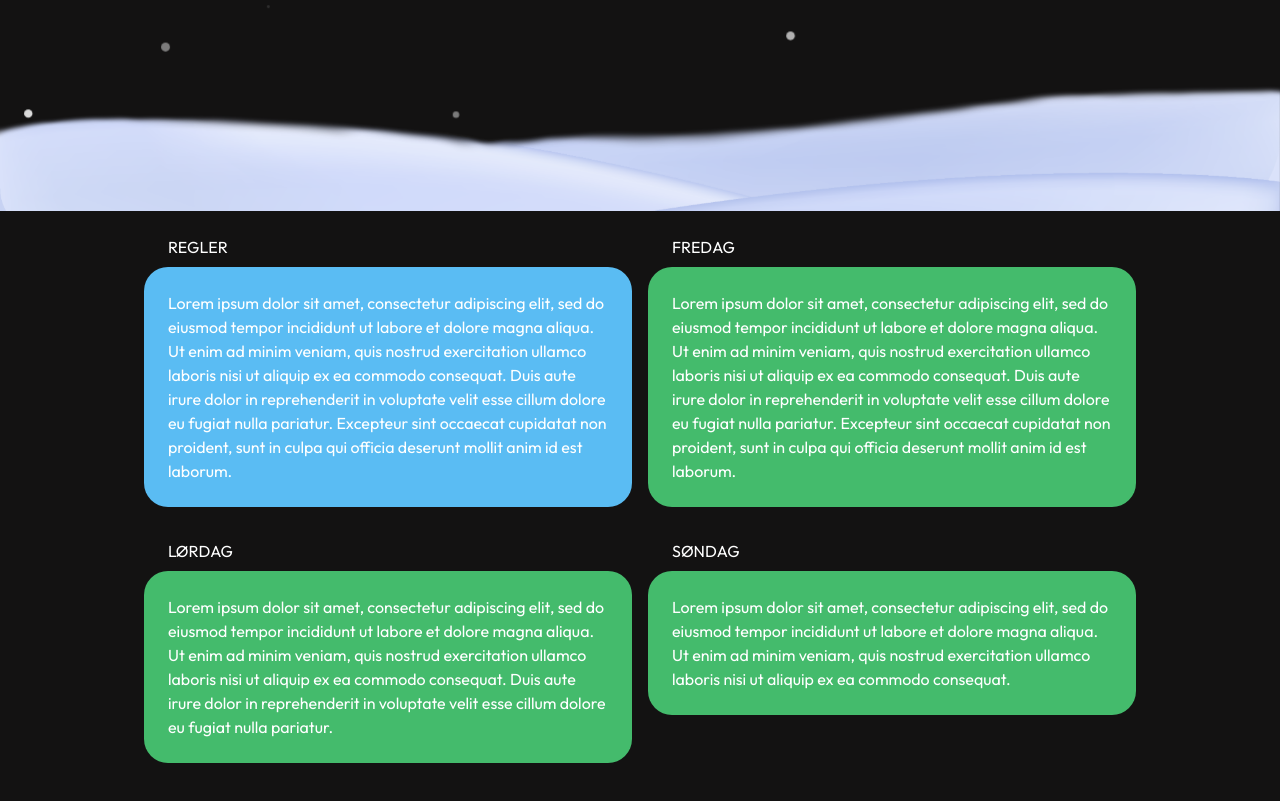
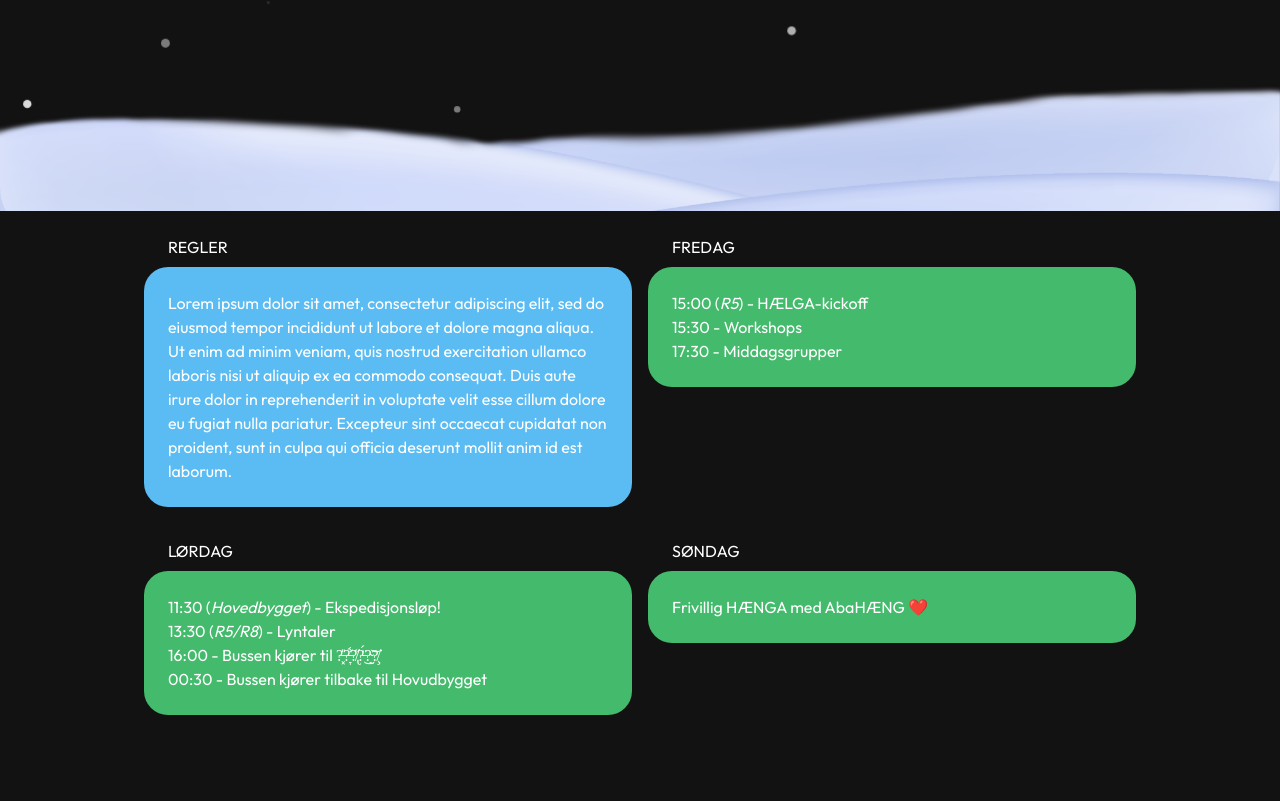
Before and after one commit to Thor-Herman/HAELGA_2023, a Next.js app in the folder frontend/: page / in a window 1280 px wide. Shown: the part 589-1390 px from the top of the page. Built offline with nearby package versions, Linux system fonts and the light colour scheme; no server answers; the database is empty.

Commit message:
update info

```diff
--- a/frontend/components/InformationSection.tsx
+++ b/frontend/components/InformationSection.tsx
@@ -14,27 +14,21 @@ const InformationSection = () => {
       </TextBox>
       <TextBox title="FREDAG" bgColor="bg-green">
         <p>
-          Lorem ipsum dolor sit amet, consectetur adipiscing elit, sed do eiusmod tempor incididunt ut labore et dolore
-          magna aliqua. Ut enim ad minim veniam, quis nostrud exercitation ullamco laboris nisi ut aliquip ex ea commodo
-          consequat. Duis aute irure dolor in reprehenderit in voluptate velit esse cillum dolore eu fugiat nulla
-          pariatur. Excepteur sint occaecat cupidatat non proident, sunt in culpa qui officia deserunt mollit anim id
-          est laborum.
+          15:00 (<i>R5</i>) - HÆLGA-kickoff <br />
+          15:30 - Workshops <br />
+          17:30 - Middagsgrupper <br />
         </p>
       </TextBox>
       <TextBox title="LØRDAG" bgColor="bg-green">
         <p>
-          Lorem ipsum dolor sit amet, consectetur adipiscing elit, sed do eiusmod tempor incididunt ut labore et dolore
-          magna aliqua. Ut enim ad minim veniam, quis nostrud exercitation ullamco laboris nisi ut aliquip ex ea commodo
-          consequat. Duis aute irure dolor in reprehenderit in voluptate velit esse cillum dolore eu fugiat nulla
-          pariatur.
+          11:30 (<i>Hovedbygget</i>) - Ekspedisjonsløp! <br />
+          13:30 (<i>R5/R8</i>) - Lyntaler <br />
+          16:00 - Bussen kjører til ?̶͓̎?̶̞͋?̸̢̋?̵̈́͜?̴̰͝?̸̧͘ <br />
+          00:30 - Bussen kjører tilbake til Hovudbygget <br />
         </p>
       </TextBox>
       <TextBox title="SØNDAG" bgColor="bg-green">
-        <p>
-          Lorem ipsum dolor sit amet, consectetur adipiscing elit, sed do eiusmod tempor incididunt ut labore et dolore
-          magna aliqua. Ut enim ad minim veniam, quis nostrud exercitation ullamco laboris nisi ut aliquip ex ea commodo
-          consequat.
-        </p>
+        <p>Frivillig HÆNGA med AbaHÆNG ❤️</p>
       </TextBox>
     </section>
   );
--- a/frontend/components/TeamsContainer.tsx
+++ b/frontend/components/TeamsContainer.tsx
@@ -1,6 +1,6 @@
-import { useState, useEffect } from 'react';
+import { onValue, ref } from 'firebase/database';
+import { useEffect, useState } from 'react';
 import { database } from '../firebaseconfig.js';
-import { ref, onValue } from 'firebase/database';
 import TeamBox from './TeamBox';
 
 type Team = {
@@ -16,8 +16,6 @@ const TeamsContainer = () => {
     const teamsRef = ref(db, 'teams');
     onValue(teamsRef, (snapshot) => {
       const data = snapshot.val();
-      console.log(data);
-
       const teams = [];
       for (let key in data) {
         teams.push({ ...data[key], id: key });
@@ -26,17 +24,20 @@ const TeamsContainer = () => {
     });
   }, []);
 
-  console.log(teams);
-
   const teamsJSX = teams
     .sort((a, b) => b.score - a.score)
     .map((team, i) => <TeamBox key={i} index={i} score={team.score} name={team.name} />);
 
   return (
     <div className="relative mt-4 w-full max-w-6xl px-4 sm:px-8 md:px-12">
-      <div className="absolute h-full border-l-[1px] border-white md:border-l-2" />
-      <div className="absolute right-4 h-full border-r-[2px] border-dotted border-red-300 sm:right-8 md:right-12 md:border-l-2" />
-      {teamsJSX}
+      {teams.length > 0 && (
+        <>
+          <div className="absolute h-full border-l-[1px] border-white md:border-l-2" />
+          <div className="absolute right-4 h-full border-r-[2px] border-dotted border-red-300 sm:right-8 md:right-12 md:border-l-2" />
+          {teamsJSX}
+        </>
+      )}
+      {teams.length === 0 && <p className="text-center text-white pt-6">Ingen lag har blitt opprettet ennå. Kom tilbake senere!</p>}
     </div>
   );
 };
```
